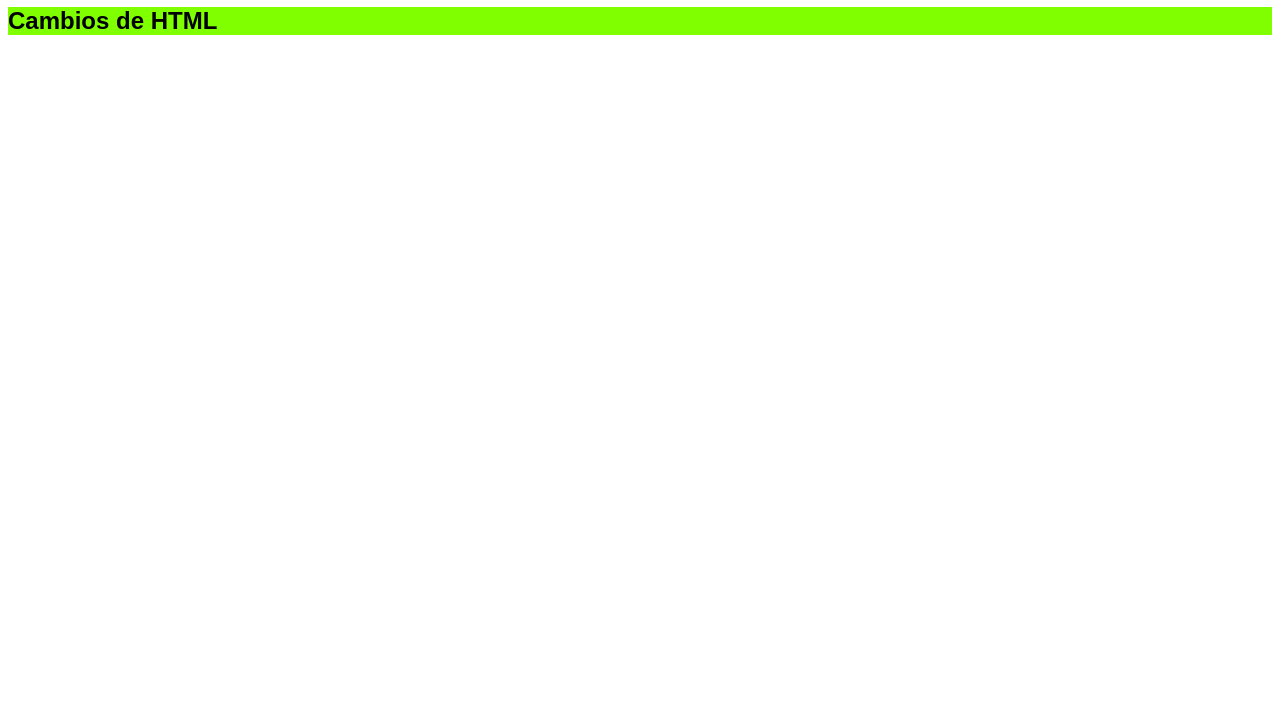
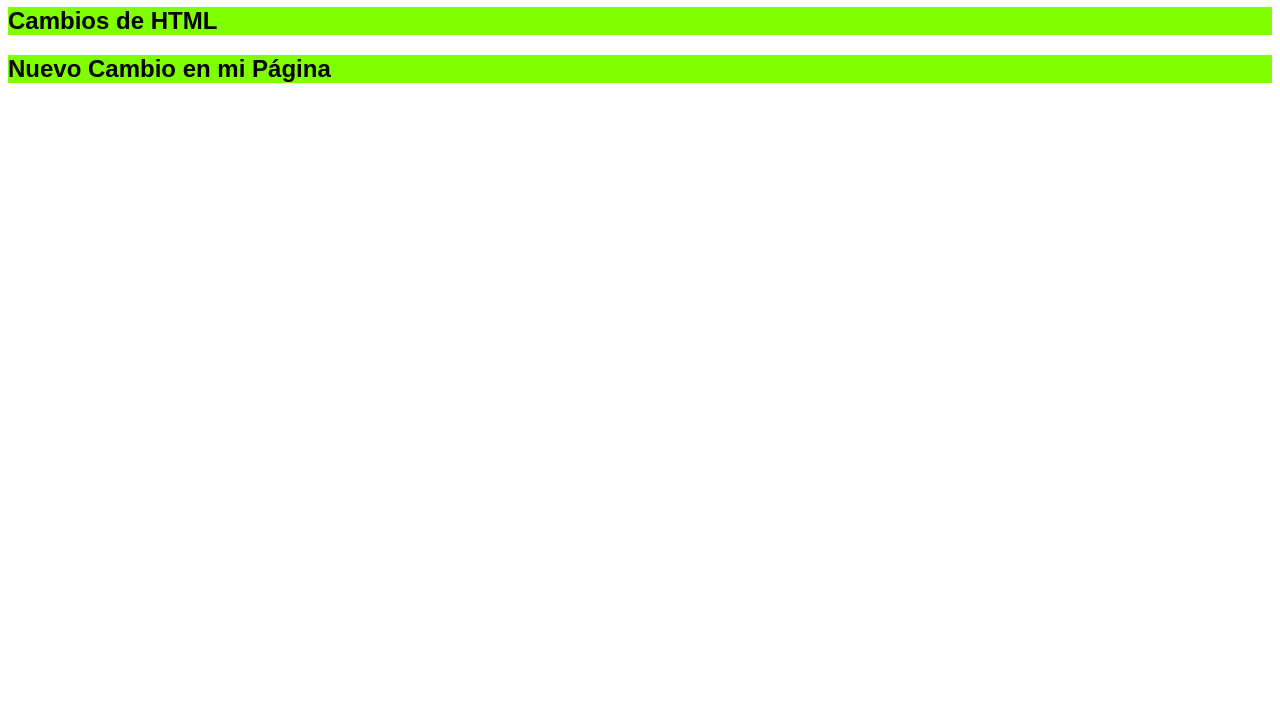
Before and after one commit to jrojasm1966/basic_repo, a plain HTML site: page index.html in a window 1280 px wide. Shown: the part 73-800 px from the top of the page. Drawn offline with Linux system fonts and the light colour scheme.

Commit message:
Nuevo commit archivo index.html

```diff
--- a/index.html
+++ b/index.html
@@ -10,5 +10,6 @@
 <body>
     <div class="estilos"><h1>Inicio de HTML</h1></div>
     <div class="estilos2"><h2>Cambios de HTML</h2></div>
+    <div class="estilos2"><h2>Nuevo Cambio en mi Página</h2></div>
 </body>
 </html>
```
